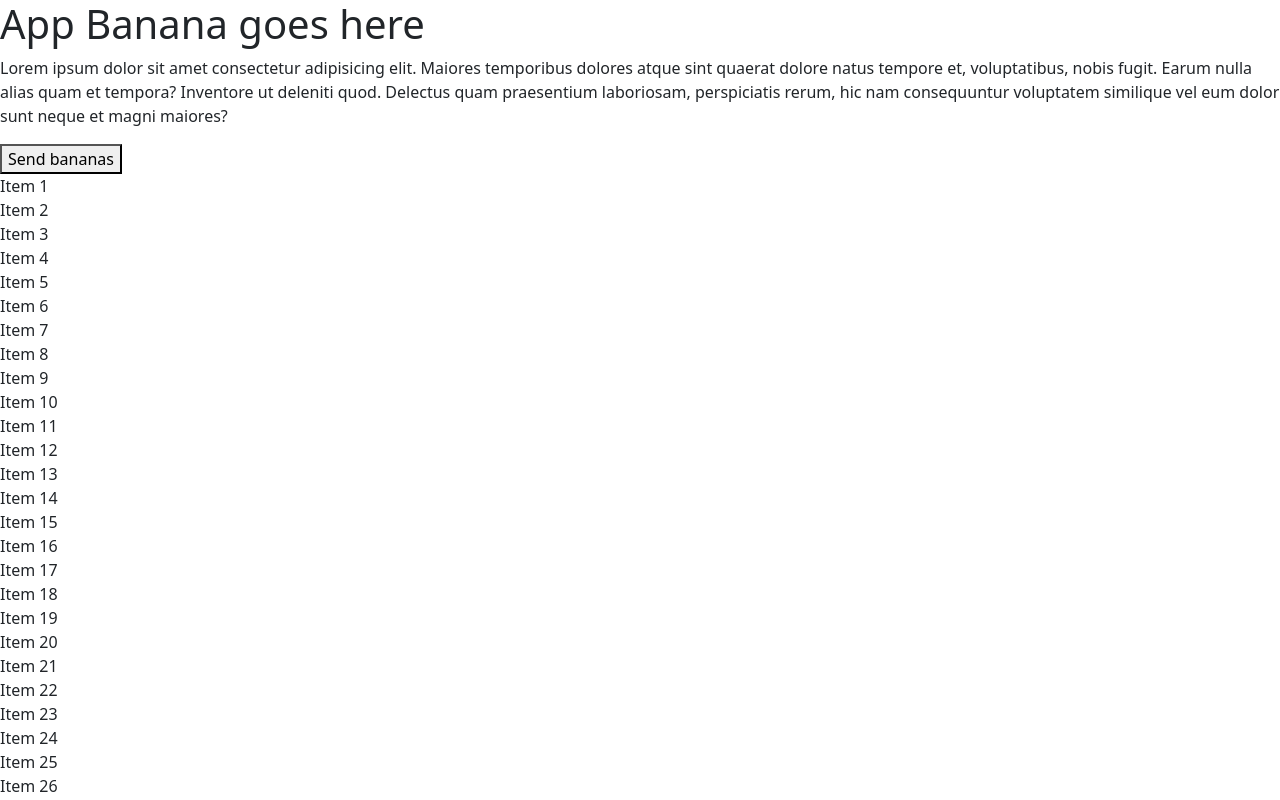
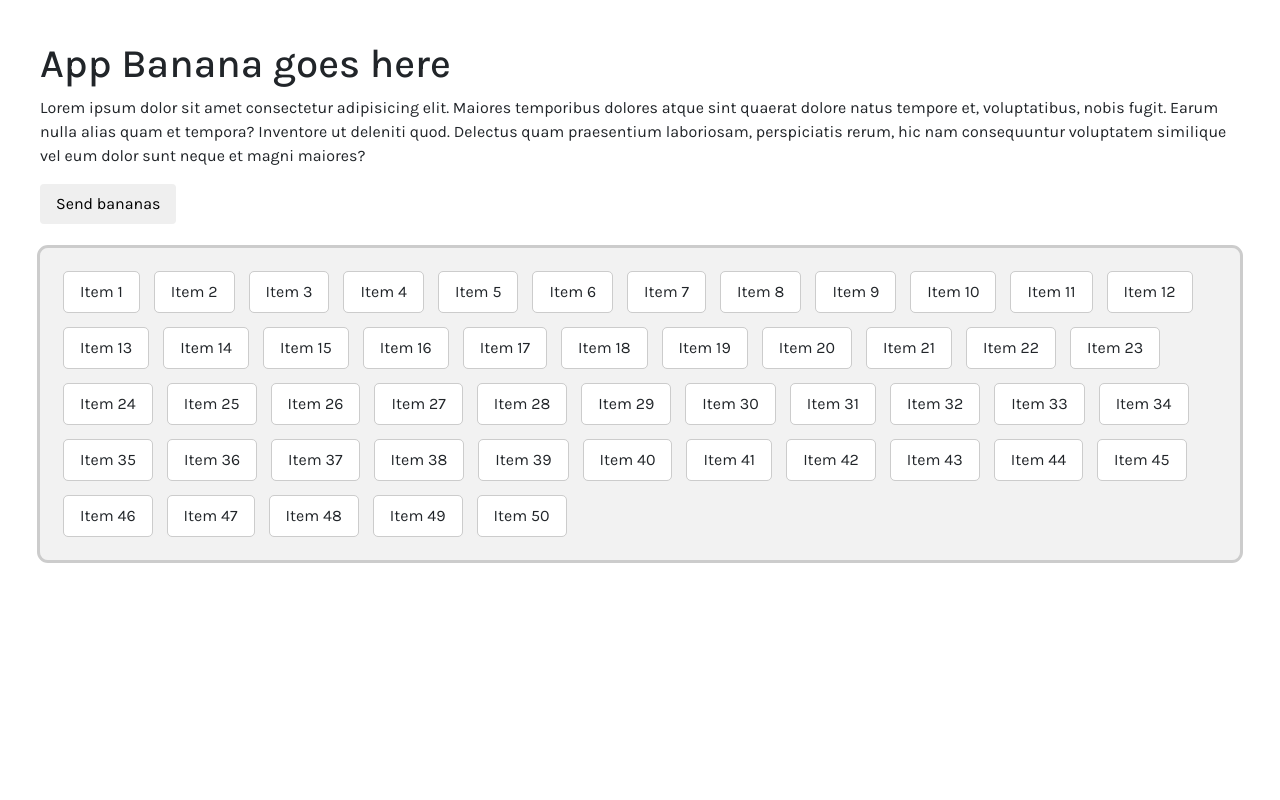
Before and after one commit to vietan0/quizzical-sike, a React (Create React App) app: page / in a window 1280 px wide. Shown: the top 800 px of the page. Built offline with nearby package versions, Linux system fonts and the light colour scheme.

Commit message:
Set up SASS

```diff
--- a/package.json
+++ b/package.json
@@ -10,6 +10,7 @@
     "react": "^18.1.0",
     "react-dom": "^18.1.0",
     "react-scripts": "5.0.1",
+    "sass": "^1.51.0",
     "web-vitals": "^2.1.4"
   },
   "scripts": {
--- a/src/index.js
+++ b/src/index.js
@@ -2,6 +2,7 @@ import React from "react";
 import ReactDOM from "react-dom/client";
 import App from "./App";
 import "bootstrap/dist/css/bootstrap.css";
+import "./style.css"
 
 const root = ReactDOM.createRoot(document.getElementById("root"));
 root.render(
--- /dev/null
+++ b/src/style.css
@@ -0,0 +1,32 @@
+body {
+  font-family: "Karla", "Inter", sans-serif;
+}
+
+#root {
+  margin: 40px;
+}
+
+button {
+  padding: 8px 16px;
+  border: none;
+  border-radius: 4px;
+}
+
+.flex-container {
+  background-color: hsl(0deg, 0%, 95%);
+  outline: 3px solid hsl(0deg, 0%, 80%);
+  border-radius: 8px;
+  padding: 24px;
+  margin-top: 24px;
+  display: flex;
+  flex-wrap: wrap;
+  gap: 16px;
+}
+.flex-container div {
+  background-color: white;
+  padding: 8px 16px;
+  outline: 1px solid hsl(0deg, 0%, 80%);
+  border-radius: 4px;
+}
+
+/*# sourceMappingURL=style.css.map */
--- /dev/null
+++ b/src/style.scss
@@ -0,0 +1,56 @@
+$prime-blue: hsl(244, 100%, 70%);
+$secondary-cyan: hsl(220, 100%, 70%);
+$accent-pink: hsl(348, 96%, 69%);
+$grey-900: hsl(0, 0%, 95%);
+$grey-800: hsl(0, 0%, 80%);
+$grey-500: hsl(0, 0%, 50%);
+
+$p1: 8px;
+$p2: 16px;
+$p3: 24px;
+$p4: 32px;
+$p5: 40px;
+
+$m1: 8px;
+$m2: 16px;
+$m3: 24px;
+$m4: 32px;
+$m5: 40px;
+
+$r1: 4px;
+$r2: 8px;
+
+$g1: 16px;
+$g2: 24px;
+
+body {
+	font-family: 'Karla', 'Inter', sans-serif;
+}
+
+#root {
+	margin: $m5;
+}
+
+button {
+	padding: $p1 $p2;
+	border: none;
+	border-radius: $r1;
+}
+
+.flex-container {
+	background-color: $grey-900;
+	outline: 3px solid $grey-800;
+	border-radius: $r2;
+	padding: $p3;
+	margin-top: $m3;
+	display: flex;
+	flex-wrap: wrap;
+	gap: $g1;
+
+	div {
+		background-color: white;
+		padding: $p1 $p2;
+		outline: 1px solid $grey-800;
+		border-radius: $r1;
+	}
+}
```
Also changed, not shown: 2 other files (tests, documents, lock files or other folders).
